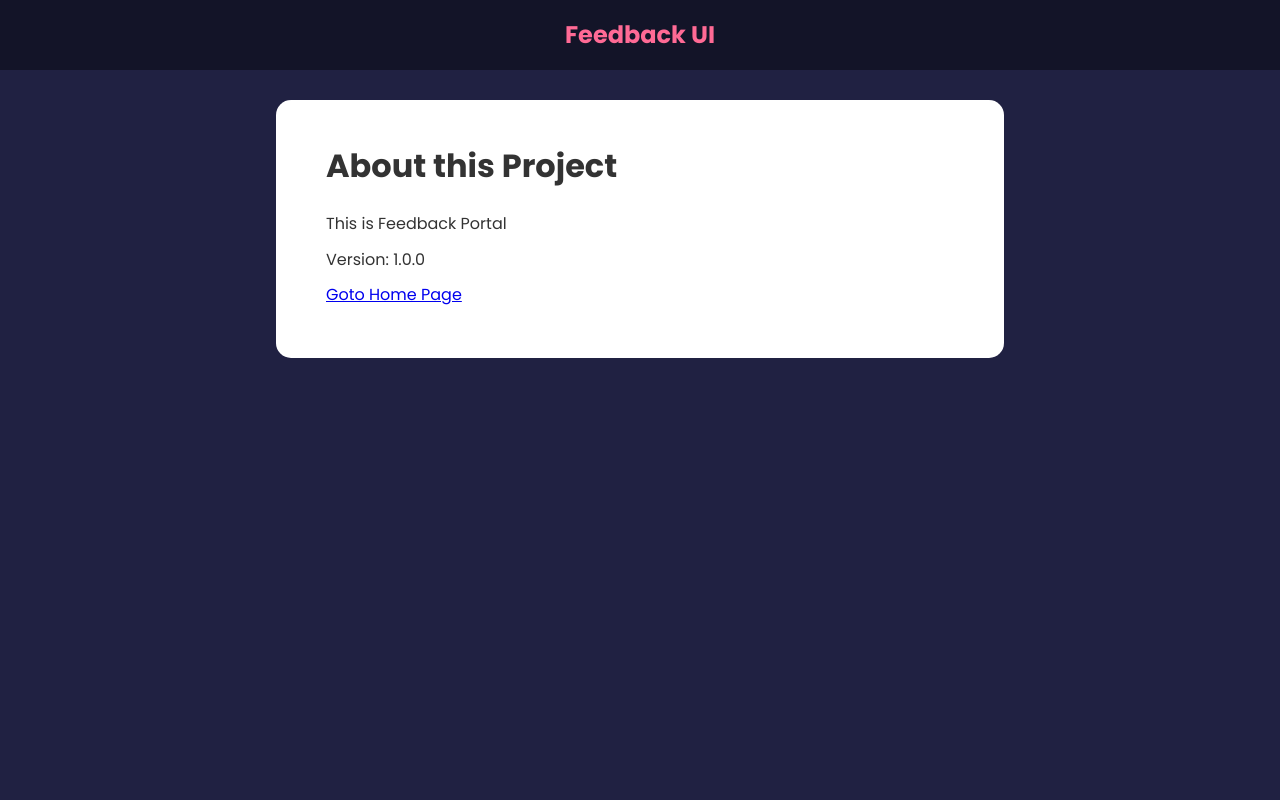
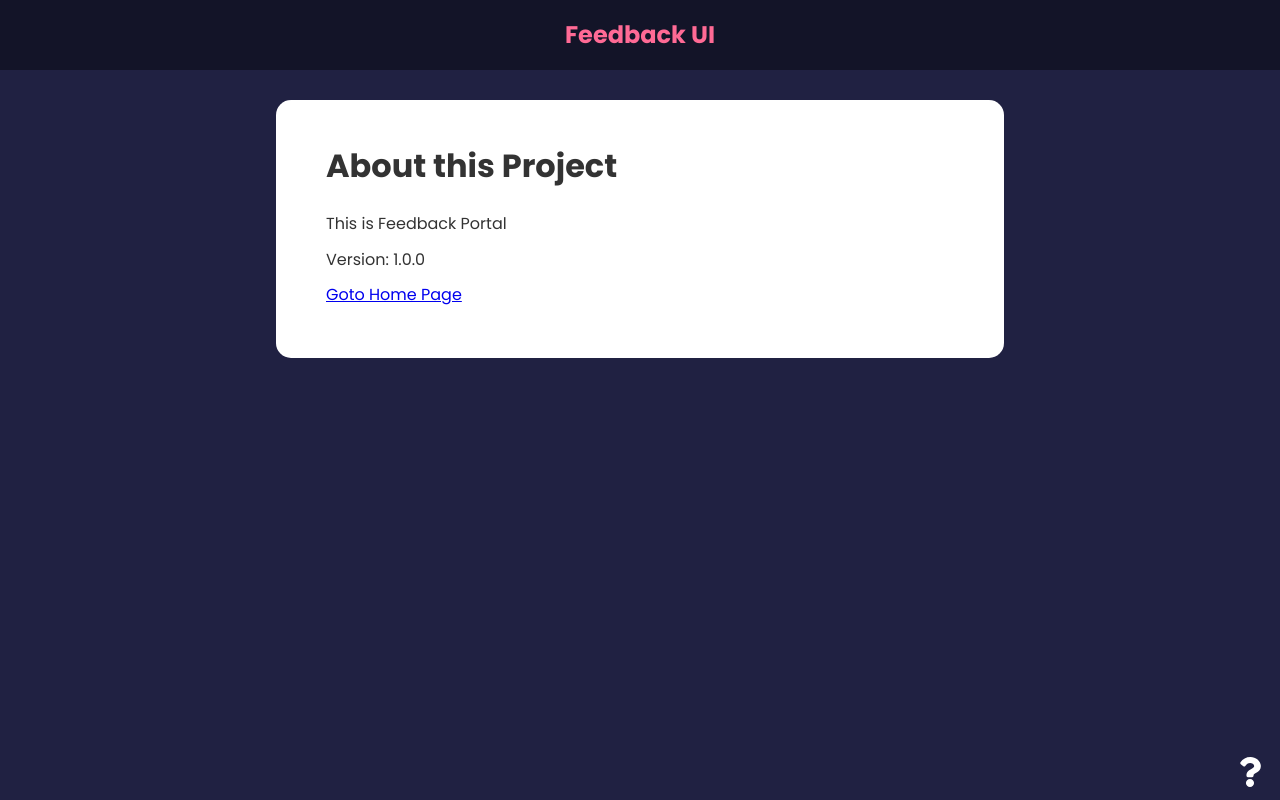
Before and after one commit to ganeshgupta/feedback-app, a React (Create React App) app: page /about in a window 1280 px wide. Built offline with nearby package versions, Linux system fonts and the light colour scheme.

Commit message:
added icon link

```diff
--- a/src/App.js
+++ b/src/App.js
@@ -7,6 +7,9 @@
 import FeedbackData from "./data/FeedBackData"
 import AboutPage from "./pages/AboutPage";
 import {BrowserRouter as Router, Routes, Route} from 'react-router-dom'
+import AboutIconLink from "./components/AboutIconLink";
+
+
 
 function App(){
 
@@ -36,10 +39,11 @@
                         <FeedbackList feedback={feedback} handleDelete={deleteFeedback} />
                         </>
                     }></Route>
+
                     <Route path='/about' element={<AboutPage/>} />
                 </Routes>
+                <AboutIconLink/>
             </div>
-
         </Router>
 
     )
--- /dev/null
+++ b/src/components/AboutIconLink.jsx
@@ -0,0 +1,12 @@
+import { FaQuestion} from 'react-icons/fa'
+import {Link} from 'react-router-dom'
+function AboutIconLink() {
+  return (
+    <div className='about-link'>
+        <Link to='/about'>
+            <FaQuestion size={30}/>
+        </Link>
+    </div>
+  )
+}
+export default AboutIconLink
--- a/src/index.css
+++ b/src/index.css
@@ -189,6 +189,9 @@
 /* FIX: Remove position: absolute to keep about icon at the bottom of the
  * document */
 .about-link {
+  position: fixed;
+  bottom: 5px;
+  right: 15px;
   display: flex;
   justify-content: flex-end;
 }
--- a/src/pages/AboutPage.jsx
+++ b/src/pages/AboutPage.jsx
@@ -1,4 +1,6 @@
 import Card from "../components/shared/Card"
+import {Link} from 'react-router-dom'
+
 
 function AboutPage() {
   return (
@@ -8,7 +10,7 @@
             <p>This is Feedback Portal </p>
             <p>Version: 1.0.0</p>
             <p>
-                <a href="/">Goto Home Page</a>
+                <Link to="/">Goto Home Page</Link>
             </p>
         </div>
     </Card>
```
